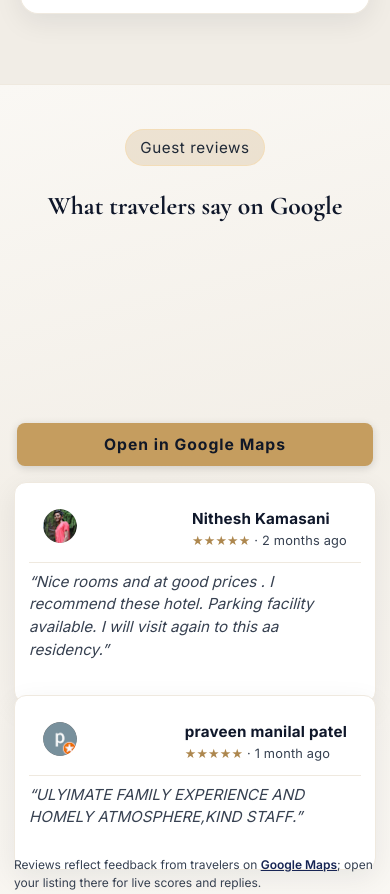
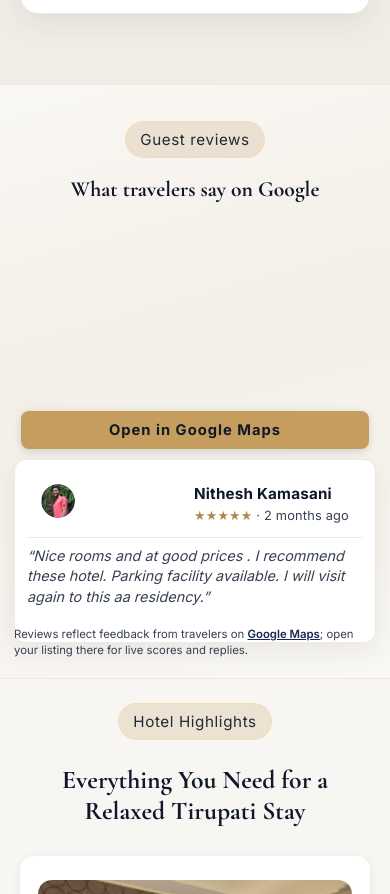
Before and after one commit to aaresidency/aaresidency.github.io, an Eleventy site: page src/index.njk in a window 390 px wide. Shown: the part 1908-2802 px from the top of the page. Built offline with nearby package versions, Linux system fonts and the light colour scheme; Eleventy itself is replaced by a stand-in of ours; files that its build step writes are made by us from their sources.

Commit message:
Refactor CSS for home Google reviews section to improve layout and typography, including adjustments to padding, margins, font sizes, and display properties.

```diff
--- a/src/css/site.css
+++ b/src/css/site.css
@@ -1423,24 +1423,25 @@ body.page-inner {
   }
 
   .home-google-reviews.home-section {
-    padding: 44px 14px;
+    padding: 36px 14px 20px;
+    margin-bottom: 0;
   }
 
   .home-google-reviews__header {
-    margin-bottom: 16px;
-    gap: 12px;
+    margin-bottom: 10px;
+    gap: 8px;
   }
 
   .home-google-reviews__maps-btn {
     width: 100%;
     max-width: 320px;
     margin-top: 2px;
-    padding: 12px 18px;
-    font-size: 0.98rem;
+    padding: 10px 14px;
+    font-size: 0.92rem;
   }
 
   .home-google-reviews__card {
-    padding: 14px 14px 12px;
+    padding: 12px 12px 10px;
     border-radius: 12px;
   }
 
@@ -1463,21 +1464,41 @@ body.page-inner {
   }
 
   .home-google-reviews__quote p {
-    font-size: 0.95rem;
-    line-height: 1.5;
+    font-size: 0.9rem;
+    line-height: 1.45;
     display: -webkit-box;
-    -webkit-line-clamp: 4;
+    -webkit-line-clamp: 3;
+    line-clamp: 3;
     -webkit-box-orient: vertical;
     overflow: hidden;
   }
 
-  .home-google-reviews__grid .home-google-reviews__card:nth-child(n + 3) {
+  .home-google-reviews__grid .home-google-reviews__card:nth-child(n + 2) {
     display: none;
   }
 
+  .home-google-reviews__aggregate {
+    margin-top: 8px;
+    font-size: 0.86rem;
+    gap: 6px 10px;
+  }
+
   .home-google-reviews__attribution {
-    margin-top: 14px;
-    font-size: 0.75rem;
-    line-height: 1.45;
+    margin-top: 8px;
+    margin-bottom: 0;
+    font-size: 0.71rem;
+    line-height: 1.35;
+  }
+
+  .home-google-reviews__title-block .home-kicker {
+    margin-bottom: 8px;
+  }
+
+  .home-google-reviews__title-block h2 {
+    font-size: 1.35rem;
+  }
+
+  .home-google-reviews + .home-section {
+    padding-top: 24px;
   }
 }
```
